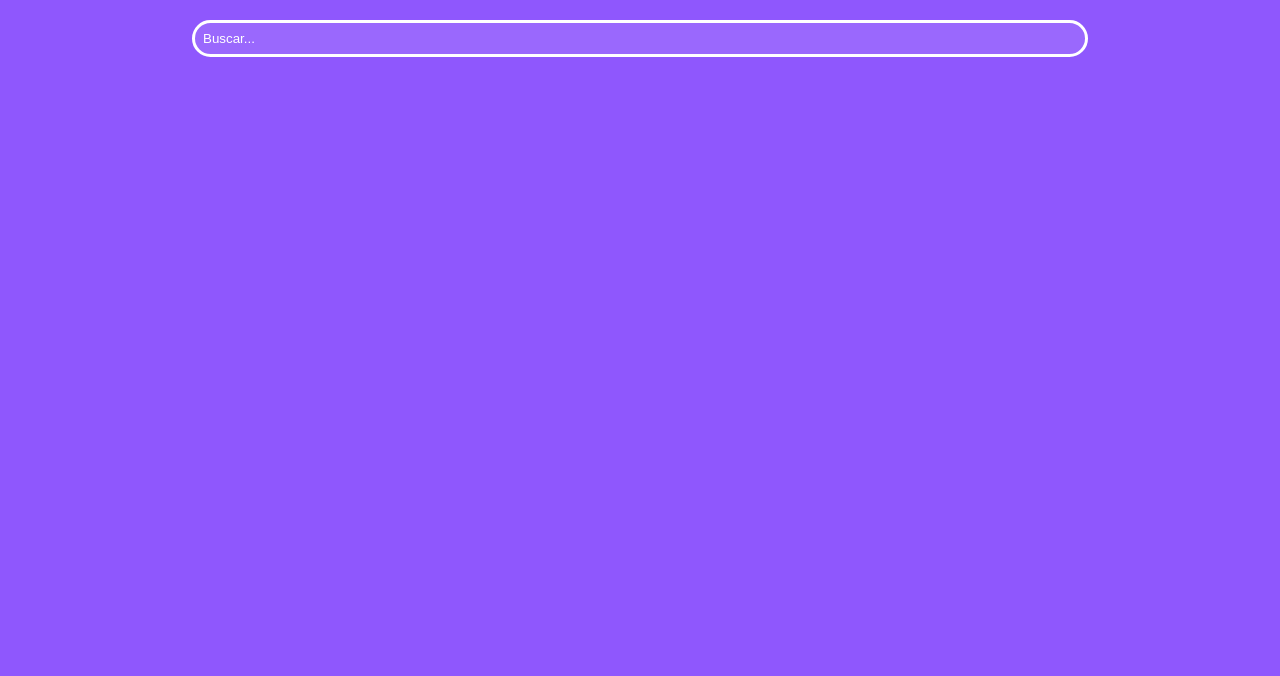
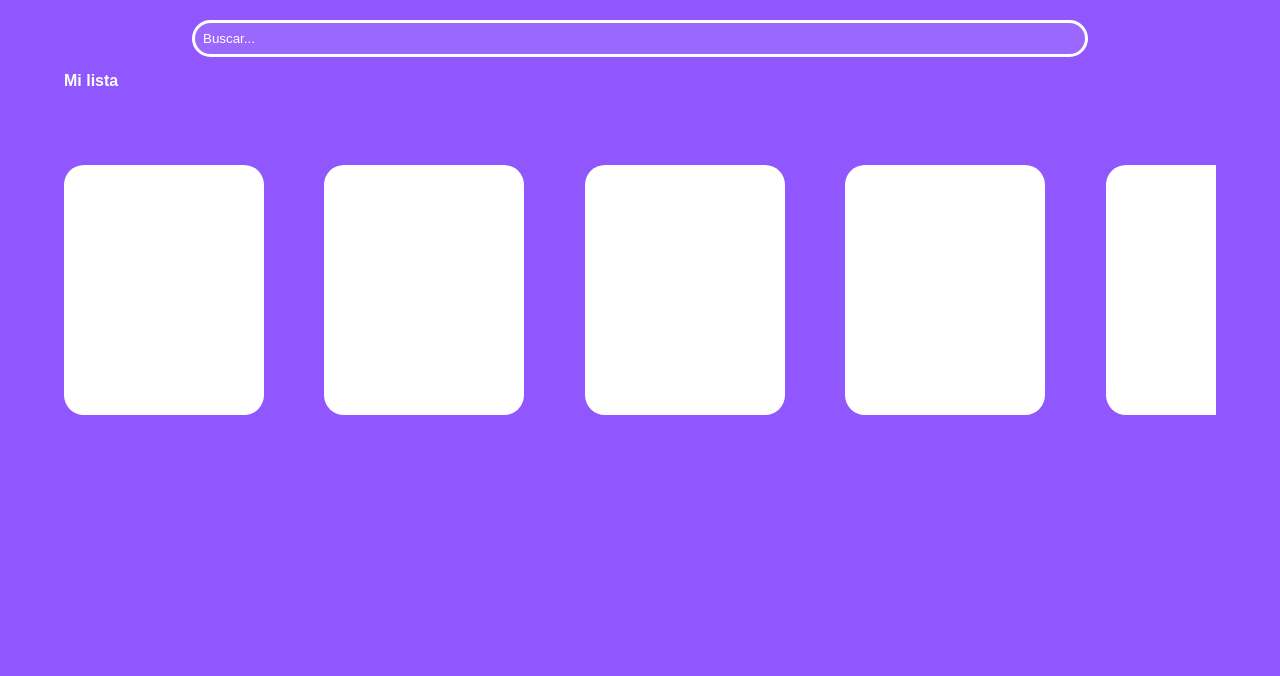
Before and after one commit to mistofjoy/platzivideo, a plain HTML site: page home.html in a window 1280 px wide. Shown: the part 124-800 px from the top of the page. Drawn offline with Linux system fonts and the light colour scheme.

Commit message:
Estructura basica de carrusel de imagenes y minor fixes

```diff
--- a/css/home.css
+++ b/css/home.css
@@ -49,7 +49,7 @@ body {
 
 .header__menu--profile {
     display: flex;
-    height: 100%;
+    margin-top: 5px;
     margin-right: 5%;
     flex-direction: row;
     align-items: center;
@@ -78,7 +78,7 @@ body {
     text-decoration: none;
 }
 
-.header__menu:hover ul {
+.header__menu:hover ul, ul:hover {
     display: block;
 }
 
@@ -120,6 +120,7 @@ body {
     border-radius: 20px;
     border: solid var(--text-color);
     background-color: rgba(254,254,254,0.1);
+    color: var(--text-color);
 }
 
 .main__buscador--label input:focus {
@@ -129,3 +130,50 @@ body {
 .main__buscador--label input::placeholder {
     color: var(--text-color);
 }
+
+/*Carrousel*/
+.carrousel {
+    width: 100%;
+    margin: 5px 0%;
+}
+
+.carrousel > h1 {
+    font-size: var(--basic-font-size);
+    color: var(--text-color);
+    margin-left: 5%;
+    margin-bottom: 5px;
+}
+
+.carrousel__container {
+    display: relative;
+    white-space: nowrap;
+    margin: 0px 5%;
+    overflow: auto;
+    height: 420px;
+}
+
+.carrousel__container--item {
+    width: 200px;
+    height: 250px;
+    margin-right: 5%;
+    border-radius: 20px;
+    background-color: var(--text-color);
+    display: inline-block;
+    cursor: pointer;
+    transition: 450ms all;
+    transform-origin: center left;
+    margin-top: 70px;
+}
+
+.carrousel__container--item:hover ~ .carrousel__container--item {
+    transform: translate3d(100px, 0, 0);
+}
+
+.carrousel__container:hover .carrousel__container--item {
+    opacity: 0.5;
+}
+
+.carrousel__container:hover .carrousel__container--item:hover {
+    transform: scale(1.5);
+    opacity: 1;
+}
--- a/home.html
+++ b/home.html
@@ -35,6 +35,20 @@
                     <input type="text" placeholder="Buscar..." id="title" />
                 </label>
             </form>
+            <section class="carrousel">
+                <h1>Mi lista</h1>
+                <div class="carrousel__container">
+                    <figure class="carrousel__container--item"></figure>
+                    <figure class="carrousel__container--item"></figure>
+                    <figure class="carrousel__container--item"></figure>
+                    <figure class="carrousel__container--item"></figure>
+                    <figure class="carrousel__container--item"></figure>
+                    <figure class="carrousel__container--item"></figure>
+                    <figure class="carrousel__container--item"></figure>
+                    <figure class="carrousel__container--item"></figure>
+                    <figure class="carrousel__container--item"></figure>
+                </div>
+            </section>
         </main>
         <footer>
 
```
